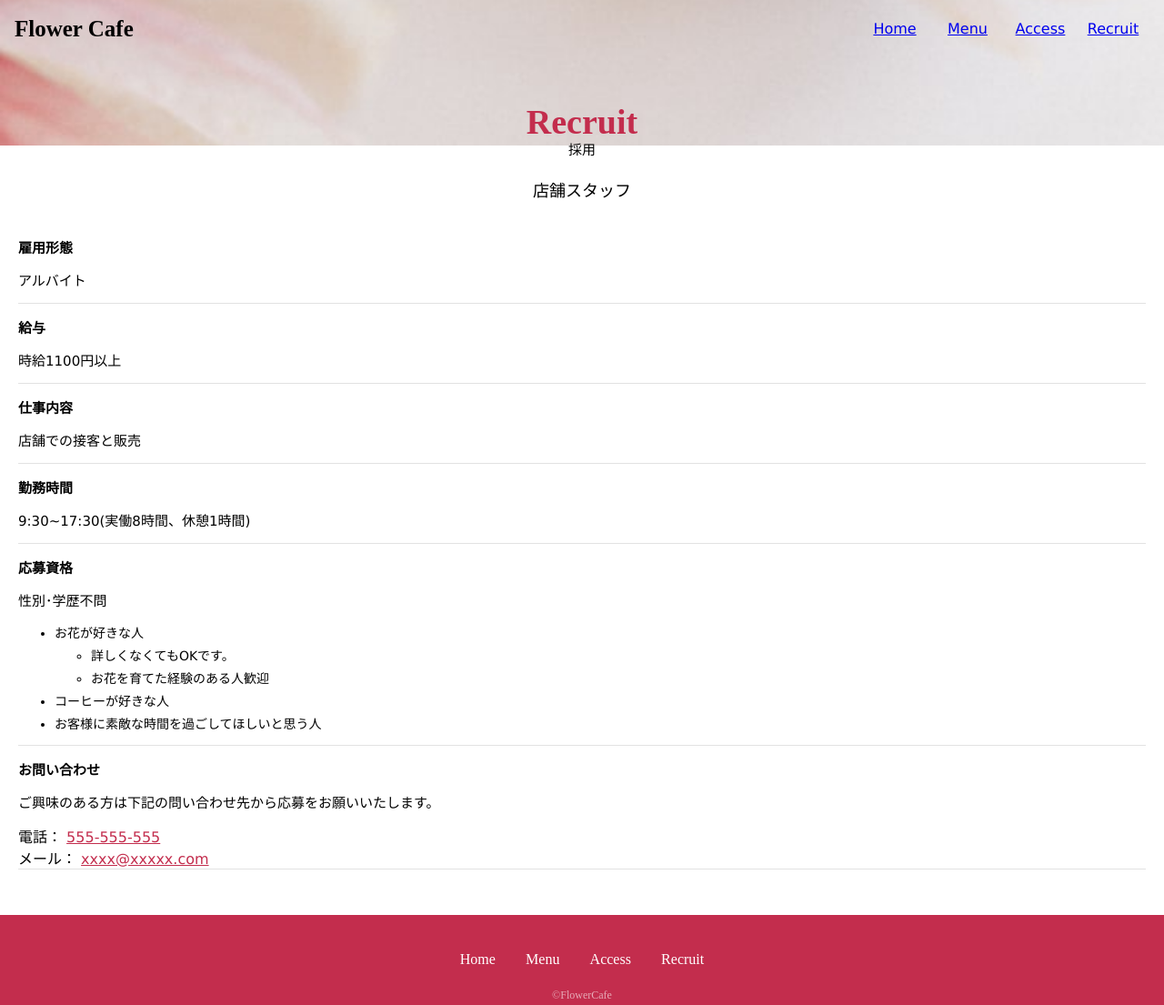
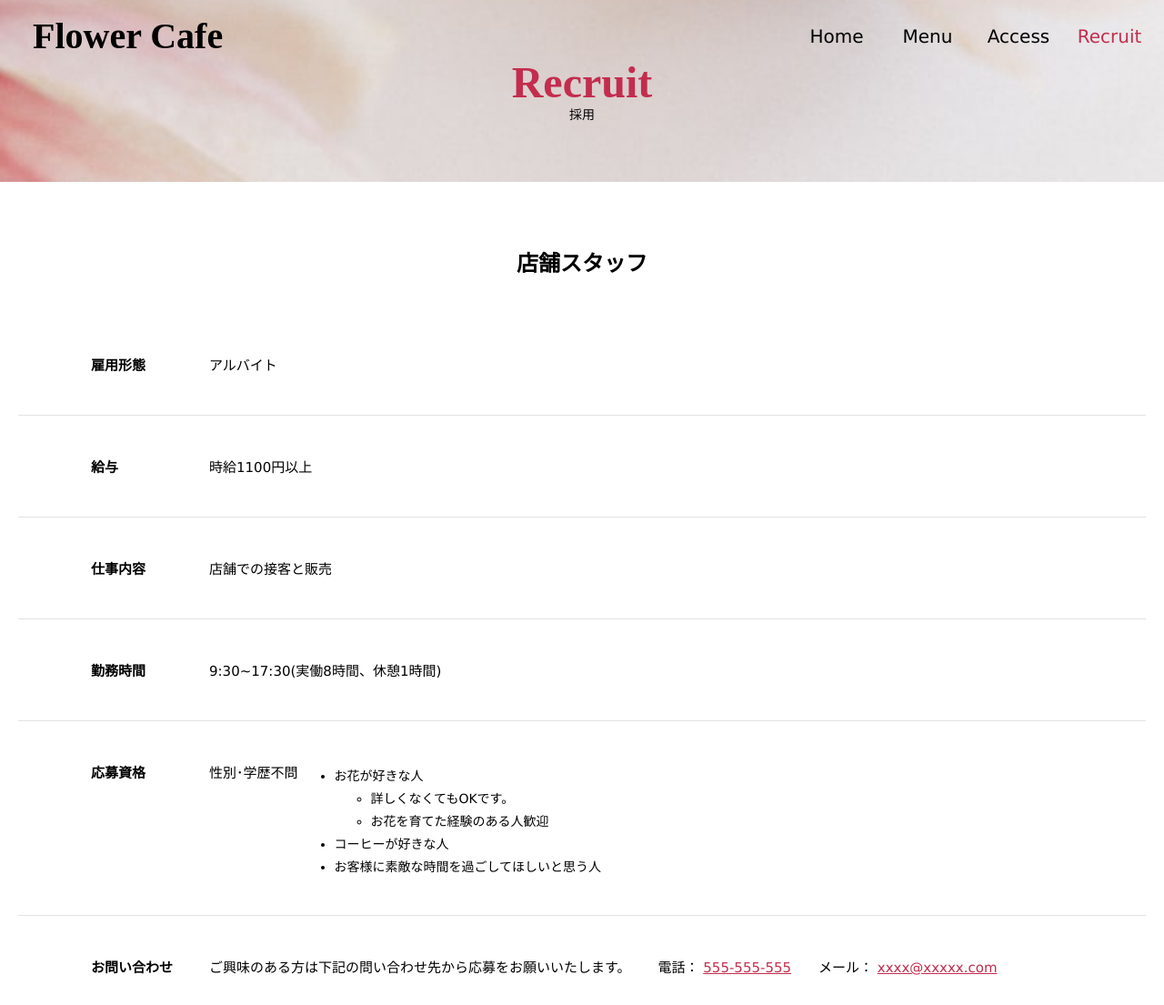
Before and after one commit to takaumikim/porfolio, a plain HTML site: page recruit.html in a window 1280 px wide. Shown: the top 1105 px of the page at 91% size. Drawn offline with Linux system fonts and the light colour scheme.

Commit message:
Add files via upload

```diff
--- a/access.css
+++ b/access.css
@@ -147,6 +147,14 @@ header h1 {
 }
 
 .mainvisual {
+  animation: fadeIn 5s ease 0s 1 normal;
+}
+@keyframes fadeIn { /*animation-nameで設定した値を書く*/
+  0% {opacity: 0} /*アニメーション開始時は不透明度0%*/
+  100% {opacity: 1} /*アニメーション終了時は不透明度100%*/
+}
+
+.mainvisual {
   align-items: center;
   justify-content: center;
   height: 160px;
@@ -170,6 +178,10 @@ header h1 {
   color: black;
   font-weight: 100;
   margin-top: 5px;
+}
+
+.ggmap {
+  width: 100%;
 }
 
 /* ここからfooter */
@@ -263,6 +275,8 @@ header h1 {
   .pc-menu {
     display: block;
     margin-left: auto;
+    position: fixed;
+    right: 0;
   }
 
   .pc-menu ul {
@@ -275,15 +289,65 @@ header h1 {
   .pc-menu a {
     display: block;
     width: 80px;
-    line-height: 64px;
+    line-height: 80px;
     text-align: center;
+    text-decoration: none;
+    color: black;
+    font-size: 20px;
+    padding-right: 20px;
+  }
+
+  .pc-menu li:nth-child(3) a {
+    color: #C32D4D;
   }
 
   .pc-menu a:hover {
-    background: #f2f2f2;
+    color: #C32D4D;
   }
 
   .sp-menu {
     display: none;
   }
+
+  .logo a {
+    font-size: 40px;
+    line-height: 80px;
+    padding-left: 20px;
+  }
+
+
+
+  .main {
+    height: 680px;
+    margin: 0 auto;
+  }
+
+  .mainvisual-title {
+    font-size: 48px;
+    margin: 0 auto;
+    margin-top: 66.5px;
+  }
+
+  .mainvisual-title p {
+    font-size: 14px;
+  }
+
+  .main {
+    height: 200px;
+  }
+
+  .access {
+    width: 90%;
+    margin: 0 auto;
+
+  }
+
+  .footer {
+    margin-top: 0;
+  }
+
+  .ggmap {
+    height: 100%;
+    padding-bottom: 70px;
+  }
 }
--- a/css/styles.css
+++ b/css/styles.css
@@ -145,13 +145,19 @@ header h1 {
 }
 
 .mainvisual {
+  animation: fadeIn 5s ease 0s 1 normal;
+}
+@keyframes fadeIn { /*animation-nameで設定した値を書く*/
+  0% {opacity: 0} /*アニメーション開始時は不透明度0%*/
+  100% {opacity: 1} /*アニメーション終了時は不透明度100%*/
+}
+
+.mainvisual {
   align-items: center;
   justify-content: center;
   height: 360px;
   text-align: center;
   line-height: 360px;
-
-
 }
 
 .mainvisual-title {
@@ -293,16 +299,70 @@ header h1 {
   .pc-menu a {
     display: block;
     width: 80px;
-    line-height: 64px;
+    line-height: 80px;
     text-align: center;
+    text-decoration: none;
+    color: black;
+    font-size: 20px;
+    padding-right: 20px;
+  }
+
+  .pc-menu li:nth-child(1) a {
+    color: #C32D4D;
   }
 
   .pc-menu a:hover {
-    background: #f2f2f2;
+    color: #C32D4D;
   }
 
   .sp-menu {
     display: none;
   }
 
+  .logo a {
+    font-size: 40px;
+    line-height: 80px;
+    padding-left: 20px;
+  }
+
+
+
+  .main {
+    height: 680px;
+    margin: 0 auto;
+  }
+
+  .mainvisual {
+    line-height: 680px;
+  }
+
+  .mainvisual-title {
+    font-size: 88px;
+  }
+
+  .mainvisual-title p {
+    font-size: 18px;
+  }
+
+  .main-content {
+    display: flex;
+    padding: 70px 30px;
+  }
+
+  .main-example h3 {
+    padding-top: 0;
+    margin: 0;
+  }
+
+  .concept {
+    padding: 0;
+    margin-left: 60px;
+    height: 100%;
+    width: 90%;
+  }
+
+  .flot {
+    width: 50%;
+  }
+
 }
--- a/menu.css
+++ b/menu.css
@@ -146,6 +146,15 @@ header h1 {
 }
 
 .mainvisual {
+  animation: fadeIn 5s ease 0s 1 normal;
+}
+@keyframes fadeIn { /*animation-nameで設定した値を書く*/
+  0% {opacity: 0} /*アニメーション開始時は不透明度0%*/
+  100% {opacity: 1} /*アニメーション終了時は不透明度100%*/
+}
+
+
+.mainvisual {
   align-items: center;
   justify-content: center;
   height: 160px;
@@ -265,14 +274,12 @@ header h1 {
   opacity: 0.8;
 }
 
-
-
-
-
 @media (min-width: 600px) {
   .pc-menu {
     display: block;
     margin-left: auto;
+    position: fixed;
+    right: 0;
   }
 
   .pc-menu ul {
@@ -285,15 +292,66 @@ header h1 {
   .pc-menu a {
     display: block;
     width: 80px;
-    line-height: 64px;
+    line-height: 80px;
     text-align: center;
+    text-decoration: none;
+    color: black;
+    font-size: 20px;
+    padding-right: 20px;
+  }
+
+  .pc-menu li:nth-child(2) a {
+    color: #C32D4D;
   }
 
   .pc-menu a:hover {
-    background: #f2f2f2;
+    color: #C32D4D;
   }
 
   .sp-menu {
     display: none;
   }
+
+  .logo a {
+    font-size: 40px;
+    line-height: 80px;
+    padding-left: 20px;
+  }
+
+
+
+  .main {
+    height: 680px;
+    margin: 0 auto;
+  }
+
+  .mainvisual-title {
+    font-size: 48px;
+    margin: 0 auto;
+    margin-top: 66.5px;
+  }
+
+  .mainvisual-title p {
+    font-size: 14px;
+  }
+
+  .main {
+    height: 200px;
+  }
+
+  .imgs {
+    float: left;
+    width: 45%;
+    align-items: center;
+    padding-left: 35px;
+    text-align: center;
+    padding-top: 40px;
+  }
+
+  .img-5 {
+    width: 45%;
+    padding-left: 35px;
+    text-align: center;
+  }
+
 }
--- a/recruit.css
+++ b/recruit.css
@@ -148,6 +148,15 @@ header h1 {
   line-height: 96px;
 }
 
+
+.mainvisual {
+  animation: fadeIn 5s ease 0s 1 normal;
+}
+@keyframes fadeIn { /*animation-nameで設定した値を書く*/
+  0% {opacity: 0} /*アニメーション開始時は不透明度0%*/
+  100% {opacity: 1} /*アニメーション終了時は不透明度100%*/
+}
+
 .mainvisual {
   align-items: center;
   justify-content: center;
@@ -278,6 +287,8 @@ header h1 {
   .pc-menu {
     display: block;
     margin-left: auto;
+    position: fixed;
+    right: 0;
   }
 
   .pc-menu ul {
@@ -290,15 +301,78 @@ header h1 {
   .pc-menu a {
     display: block;
     width: 80px;
-    line-height: 64px;
+    line-height: 80px;
     text-align: center;
+    text-decoration: none;
+    color: black;
+    font-size: 20px;
+    padding-right: 20px;
+  }
+
+  .pc-menu li:nth-child(4) a {
+    color: #C32D4D;
   }
 
   .pc-menu a:hover {
-    background: #f2f2f2;
+    color: #C32D4D;
   }
 
   .sp-menu {
     display: none;
   }
+
+  .logo a {
+    font-size: 40px;
+    line-height: 80px;
+    padding-left: 20px;
+  }
+
+
+
+  .main {
+    height: 680px;
+    margin: 0 auto;
+  }
+
+  .mainvisual-title {
+    font-size: 48px;
+    margin: 0 auto;
+    margin-top: 66.5px;
+  }
+
+  .mainvisual-title p {
+    font-size: 14px;
+  }
+
+  .main {
+    height: 200px;
+  }
+
+  .recruit h2 {
+    font-weight: 900;
+    font-size: 24px;
+    margin-top: 50px;
+  }
+
+  .detail {
+    display: flex;
+    padding: 30px 50px;
+  }
+
+  .detail ul {
+    clear: both;
+
+  }
+
+  .detail h3 {
+    margin-left: 30px;
+    width: 100px;
+  }
+
+  .detail p {
+    /* margin-left: 30px; */
+    padding-left: 30px;
+  }
+
+
 }
--- a/recruit.html
+++ b/recruit.html
@@ -94,12 +94,12 @@
       <h3>お問い合わせ</h3>
       <p>ご興味のある方は下記の問い合わせ先から応募をお願いいたします。</p>
       <div class="form">
-        電話：
-        <a href="tel:555-555-555">555-555-555</a>
+        <p>電話：
+        <a href="tel:555-555-555">555-555-555</a></p>
       </div>
       <div class="form">
-        メール：
-        <a href="mailto:xxxx@xxxxxx.com">xxxx@xxxxx.com</a>
+        <p>メール：
+        <a href="mailto:xxxx@xxxxxx.com">xxxx@xxxxx.com</a></p>
       </div>
 
     </div>
```
Also changed, not shown: index.html (+4 -1 lines), 1 other file.
